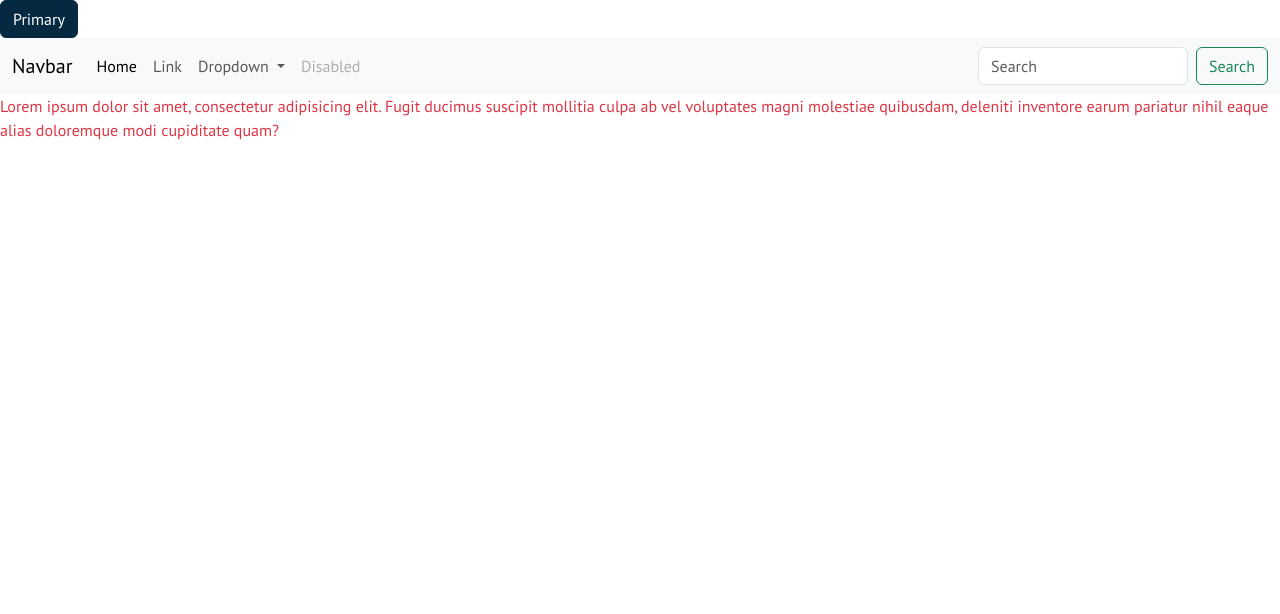
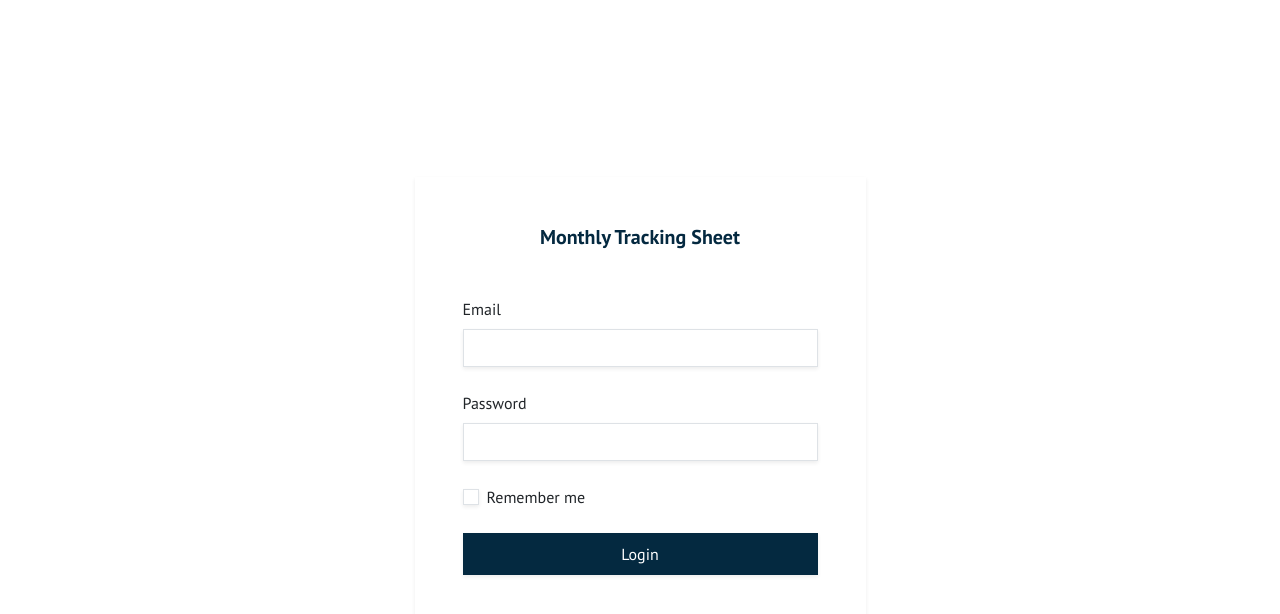
Before and after one commit to SushmaDhiman/angular_practice, an Angular app in the folder MonthlySheetTracker/: page /login in a window 1280 px wide. Before the commit this address led to /. Shown: the top 614 px of the page. Built offline with nearby package versions, Linux system fonts and the light colour scheme.

Commit message:
login and register

```diff
--- a/MonthlySheetTracker/src/app/app-routing.module.ts
+++ b/MonthlySheetTracker/src/app/app-routing.module.ts
@@ -1,7 +1,18 @@
 import { NgModule } from '@angular/core';
 import { RouterModule, Routes } from '@angular/router';
+import { LoginComponent } from './pages/auth/login/login.component';
+import { RegisterComponent } from './pages/auth/register/register.component';
 
-const routes: Routes = [];
+const routes: Routes = [
+{
+  path:'login',
+  component: LoginComponent,
+},
+{
+  path:'register',
+  component: RegisterComponent,
+}
+];
 
 @NgModule({
   imports: [RouterModule.forRoot(routes)],
--- a/MonthlySheetTracker/src/app/app.component.html
+++ b/MonthlySheetTracker/src/app/app.component.html
@@ -1,4 +1,4 @@
-<button type="button" class="btn btn-primary">Primary</button>
+<!-- <button type="button" class="btn btn-primary">Primary</button>
 <nav class="navbar navbar-expand-lg bg-body-tertiary">
     <div class="container-fluid">
       <a class="navbar-brand" href="#">Navbar</a>
@@ -35,4 +35,5 @@
       </div>
     </div>
   </nav>
-  <p class="text-danger">Lorem ipsum dolor sit amet, consectetur adipisicing elit. Fugit ducimus suscipit mollitia culpa ab vel voluptates magni molestiae quibusdam, deleniti inventore earum pariatur nihil eaque alias doloremque modi cupiditate quam?</p>
+  <p class="text-danger">Lorem ipsum dolor sit amet, consectetur adipisicing elit. Fugit ducimus suscipit mollitia culpa ab vel voluptates magni molestiae quibusdam, deleniti inventore earum pariatur nihil eaque alias doloremque modi cupiditate quam?</p> -->
+  <router-outlet></router-outlet>
--- a/MonthlySheetTracker/src/app/pages/auth/login/login.component.html
+++ b/MonthlySheetTracker/src/app/pages/auth/login/login.component.html
@@ -1,3 +1,5 @@
+
+
 <!-- login form section -->
 <section class="container">
   <div class="row justify-content-center align-items-center min-vh-100">
```
